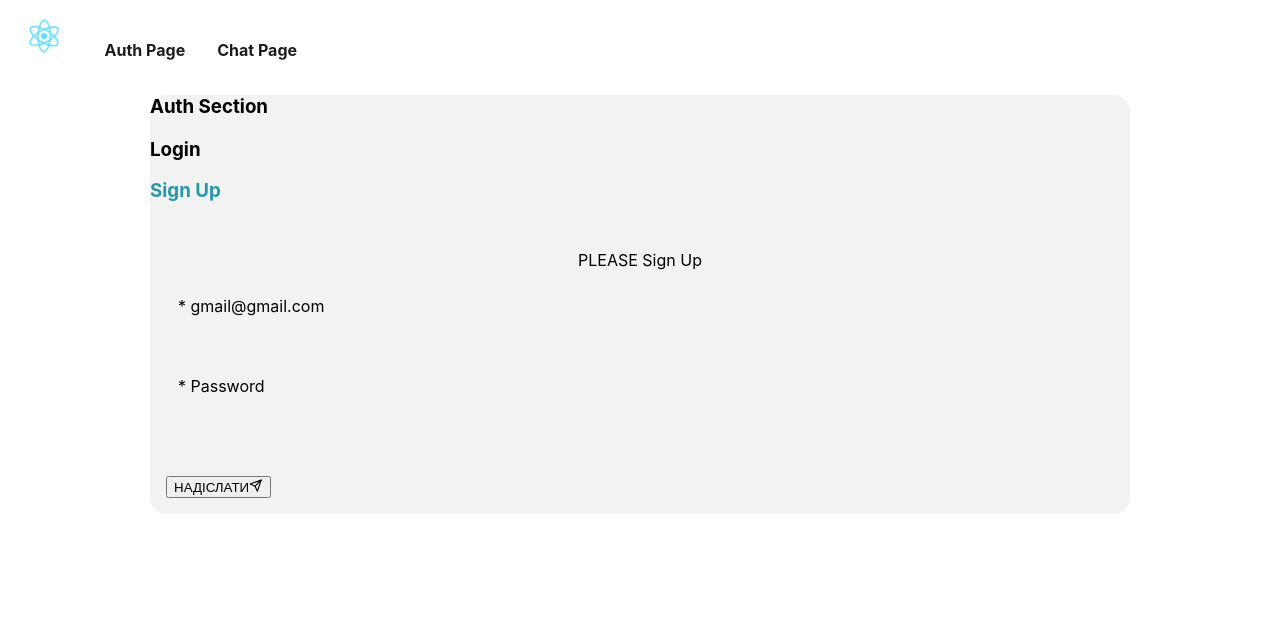
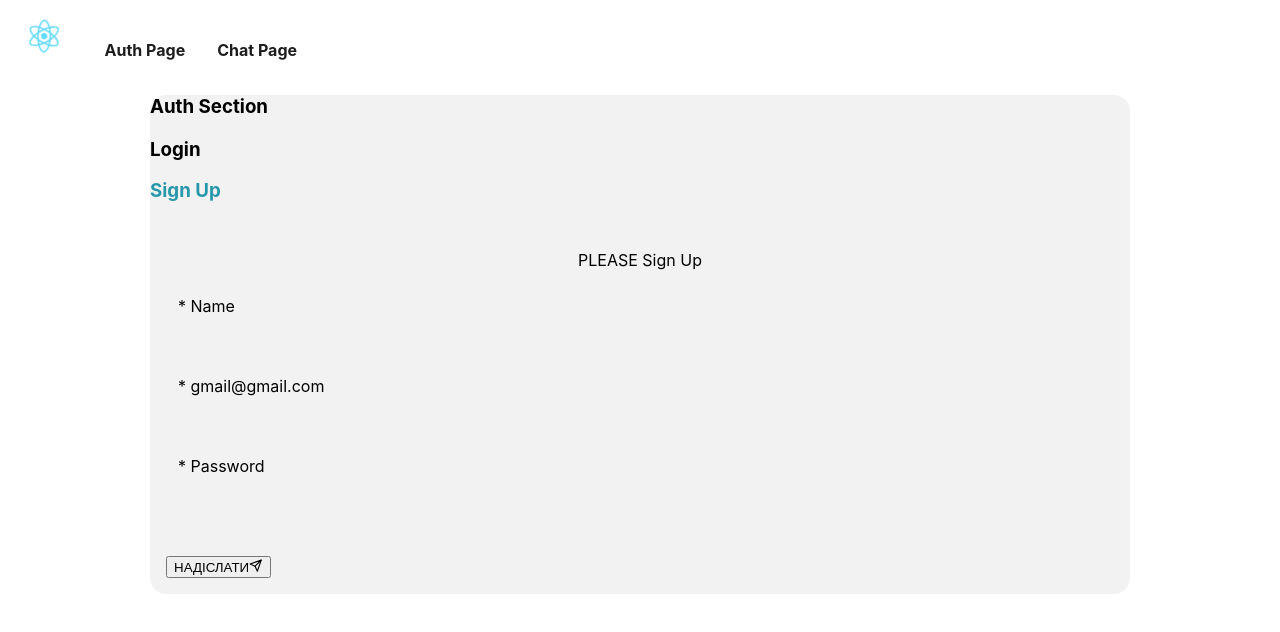
Before and after one commit to Tvido/reenbit-chat, a React (Create React App) app: page /auth in a window 1280 px wide. Both pictures are taken after a click on the element "Sign Up". Shown: the top 632 px of the page. Built offline with nearby package versions, Linux system fonts and the light colour scheme.

Commit message:
update SignUpForm
add name field input

```diff
--- a/src/components/SignUpForm/SignUpForm.jsx
+++ b/src/components/SignUpForm/SignUpForm.jsx
@@ -10,6 +10,20 @@ export const SignUpForm = () => {
       <form action="" className={s.container}>
         <h1 className={s.title}>PLEASE Sign Up</h1>
         <div className={s.inputs}>
+        <div className={s.content}>
+            <input
+              id="formName"
+              type="text"
+              name="name"
+              autoComplete="off"
+              placeholder=" "
+              className={s.input}
+            />
+            <label htmlFor="formName" className={s.label}>
+              * Name
+            </label>
+          </div>
+
           <div className={s.content}>
             <input
               id="formEmail"
```
